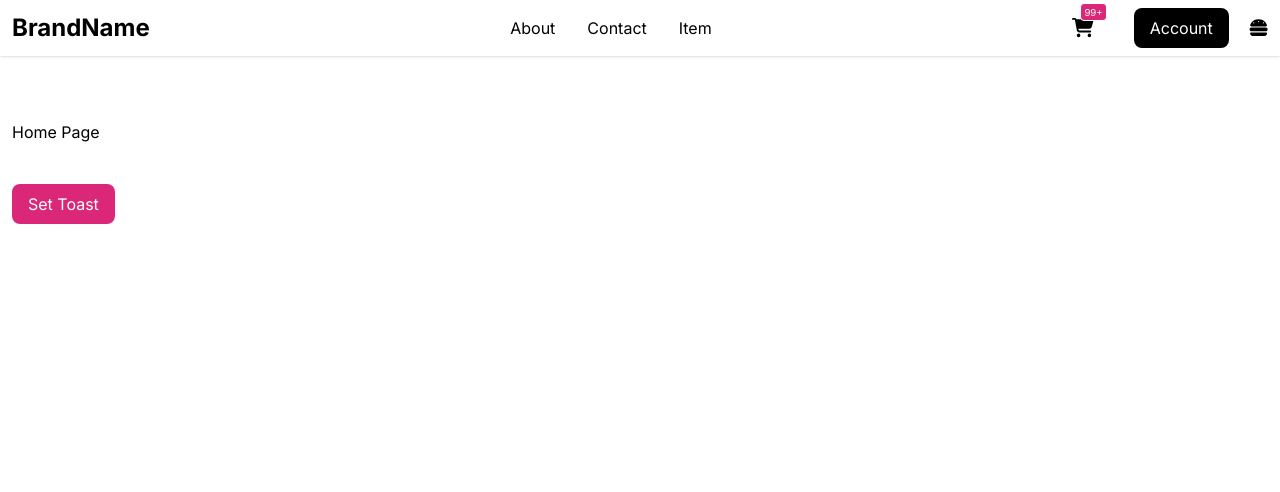
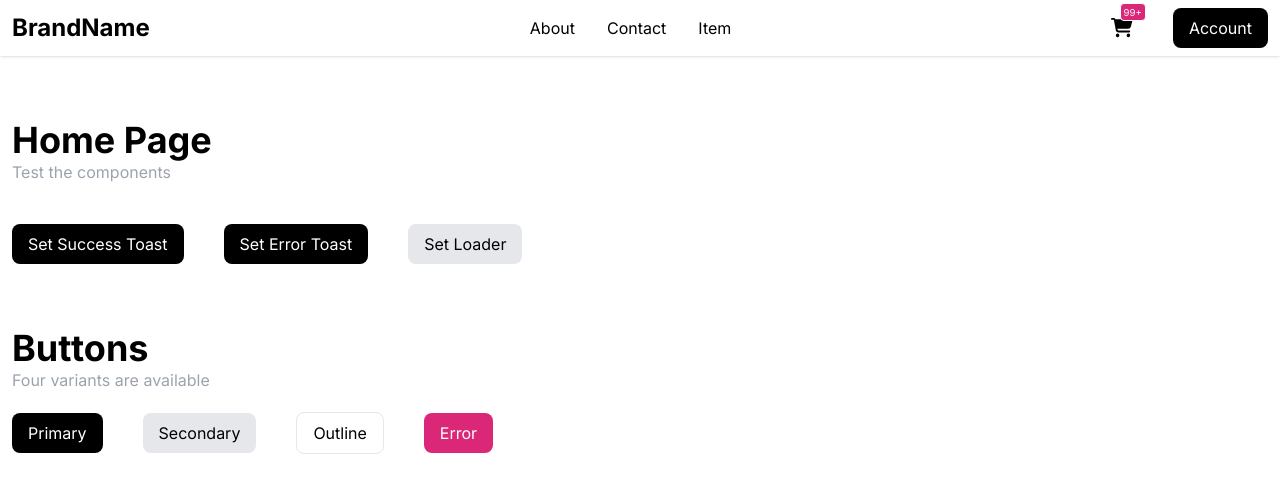
Before and after one commit to musiur/next-base-template, a Next.js app: page / in a window 1280 px wide. Shown: the top 492 px of the page. Built offline with nearby package versions, Linux system fonts and the light colour scheme.

Commit message:
page-edit: home page; new-page: about, contact, item; comp-dep: Toast modified with bg color

```diff
--- /dev/null
+++ b/app/about/page.tsx
@@ -0,0 +1,5 @@
+const About = () => {
+  return <section className="container mx-auto">About</section>;
+};
+
+export default About;
--- /dev/null
+++ b/app/contact/page.tsx
@@ -0,0 +1,5 @@
+const Contact = () => {
+  return <section className="container mx-auto">Contact</section>;
+};
+
+export default Contact;
--- /dev/null
+++ b/app/item/page.tsx
@@ -0,0 +1,5 @@
+const Item = () => {
+    return <section className="container mx-auto">Item</section>;
+  };
+
+  export default Item;
--- a/app/page.tsx
+++ b/app/page.tsx
@@ -2,24 +2,67 @@
 
 import { LoaderContext, UniLoaderType } from "@/contexts/LoaderProvider";
 import { ToasterContext, UniToastType } from "@/contexts/ToasterProvider";
-import { useContext } from "react";
+import { useContext, useEffect } from "react";
 
 const Home = () => {
   const { toast, setToast } = useContext<UniToastType>(ToasterContext);
   const { loader, setLoader } = useContext<UniLoaderType>(LoaderContext);
   console.log(toast, loader);
+
+  useEffect(() => {
+    if (loader) {
+      setTimeout(() => {
+        setLoader(false);
+      }, 3000);
+    }
+  }, [loader, setLoader]);
   return (
     <section className="container mx-auto">
-      <h1>Home Page</h1>
+      <h1 className="text-2xl lg:text-4xl font-bold">Home Page</h1>
+      <div className="text-gray-400">Test the components</div>
+      <div className="flex items-center gap-10 flex-wrap">
+        <button
+          onClick={() => {
+            setToast({
+              show: true,
+              type: true,
+              text: "Successfully toast appeared!",
+            });
+          }}
+          className="btn-primary my-10"
+        >
+          Set Success Toast
+        </button>
+        <button
+          onClick={() => {
+            setToast({
+              show: true,
+              type: false,
+              text: "Something broken in toast!",
+            });
+          }}
+          className="btn-primary my-10"
+        >
+          Set Error Toast
+        </button>
         <button
           onClick={() => {
             setLoader(true);
-          setToast({ show: true, type: true, text: "This is a test to show!" });
           }}
-        className="btn-error my-10"
+          className="btn-secondary my-10"
         >
-        Set Toast
+          Set Loader
         </button>
+      </div>
+      <br />
+      <h1 className="text-2xl lg:text-4xl font-bold">Buttons</h1>
+      <div className="text-gray-400 mb-5">Four variants are available</div>
+      <div className="flex items-center justify-start flex-wrap gap-10">
+        <button className="btn-primary">Primary</button>
+        <button className="btn-secondary">Secondary</button>
+        <button className="btn-outline">Outline</button>
+        <button className="btn-error">Error</button>
+      </div>
     </section>
   );
 };
--- a/components/libs/core/Navigation.tsx
+++ b/components/libs/core/Navigation.tsx
@@ -40,13 +40,13 @@ enum STYLES {
   CONTAINER = "container flex items-center justify-between gap-5 mx-auto",
   BRAND = "text-xl lg:text-2xl font-bold",
   ITEMS = "hidden md:flex items-center justify-center",
-  ITEM = "py-2 px-4 hover:bg-gray-100 rounded-lg cursor-pointer transition ease-in-out duration-300",
+  ITEM = "py-2 px-4 hover:bg-gray-100 rounded-lg cursor-pointer transition ease-in-out duration-500",
   ACTIONS = "flex items-center justify-end gap-3 md:gap-5",
   CART = "relative h-full mr-3 md:mr-5 flex items-center justify-center",
   CART_ICON = "icon-base cursor-pointer",
   DRAWER = "fixed top-0 left-0 w-screen h-screen backdrop-blur-xl transition ease-in-out duration-300",
-  MOUNTED = "translate-x-0",
-  UNMOUNTED = "translate-x-[100%]",
+  MOUNTED = "translate-y-0",
+  UNMOUNTED = "-translate-y-[100%]",
   DRAWER_CONTAINER = "container mx-auto",
   CLOSE_ICON = "icon-lg absolute top-0 right-0 cursor-pointer",
 }
@@ -95,7 +95,7 @@ const Navigation = () => {
             <button className="btn-primary">Account</button>
             <FontAwesomeIcon
               icon={faHamburger}
-              className={STYLES.CART_ICON}
+              className={STYLES.CART_ICON + " flex md:hidden"}
               onClick={() => setOpenDrawer(true)}
             />
           </div>
--- a/components/libs/layouts/Toaster.tsx
+++ b/components/libs/layouts/Toaster.tsx
@@ -12,13 +12,13 @@ import { ReactElement, useContext, useEffect, useState } from "react";
 // component styles
 enum STYLES {
   CONTAINER = "fixed top-0 left-0 w-screen h-screen z-[301]",
-  TOAST = "absolute top-[70px] right-0 m-2 bg-white border border-gray-100 rounded-xl drop-shadow-xl p-3 min-w-[300px] flex items-center justify-between gap-3",
+  TOAST = "absolute top-[70px] right-0 m-2 bg-black border border-gray-100 rounded-xl drop-shadow-xl p-3 min-w-[300px] flex items-center justify-between gap-3",
   TEXT = "text-gray-800 font-base",
   ICON = "text-gray-300 cursor-pointer",
   ANIMATION = "transition ease-in-out duration-500",
   MOUNTED = "translate-x-0",
   UNMOUNTED = "translate-x-[100%]",
-  SUCCESS_TEXT = "text-green-400",
+  SUCCESS_TEXT = "text-gray-200",
   ERROR_TEXT = "text-red-400",
 }
 
```
Lines whose indentation alone changed are shown as unchanged.
